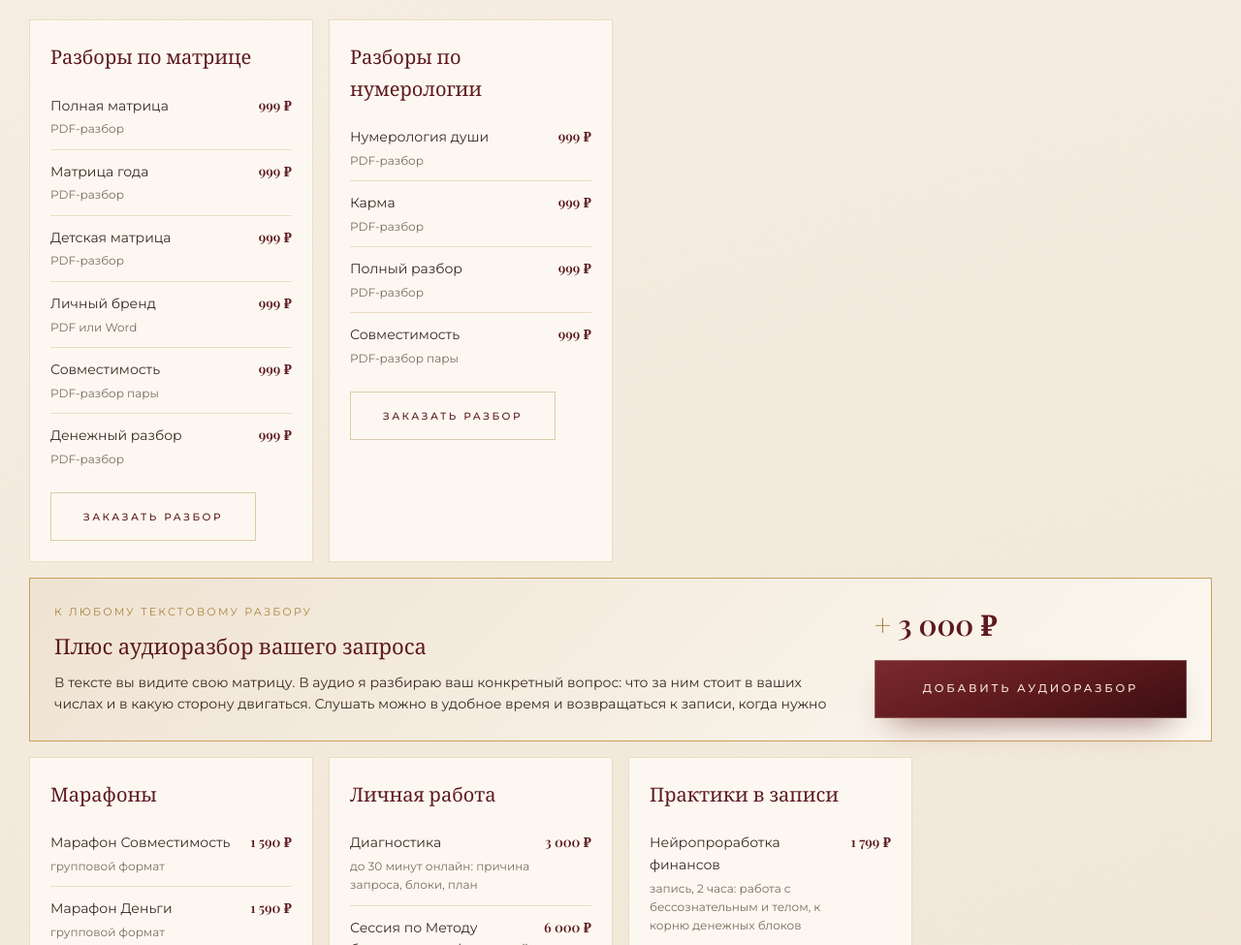
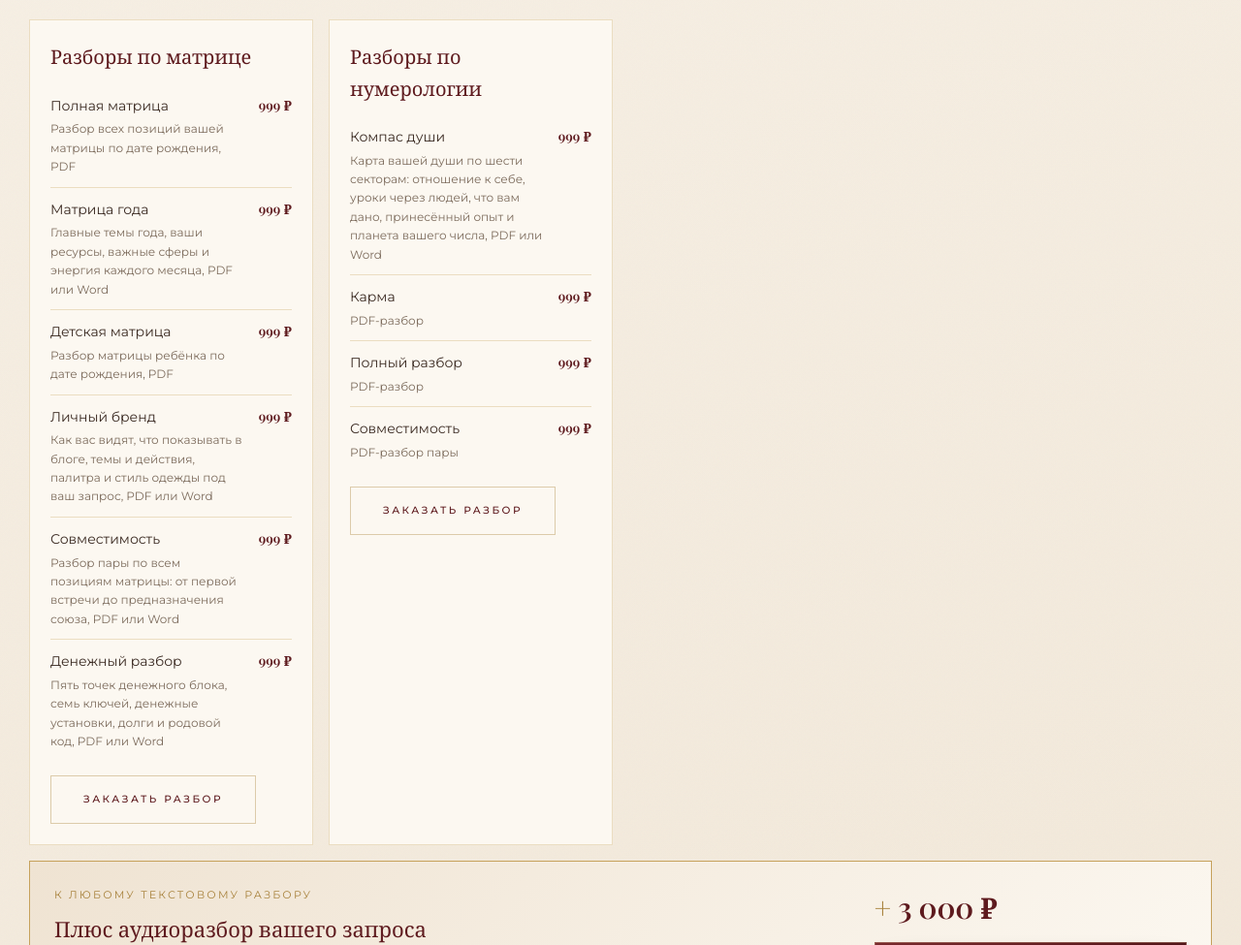
Before and after one commit to axis-axi/matrica, a plain HTML site: page index.html in a window 1280 px wide. Shown: the part 2900-3875 px from the top of the page at 97% size. Drawn offline with nearby package versions, Linux system fonts and the light colour scheme.

Commit message:
Описания разборов в прайсе, Нумерология души переименована в Компас души
Co-Authored-By: Claude Sonnet 5.5 <noreply@anthropic.com>

```diff
--- a/index.html
+++ b/index.html
@@ -1384,17 +1384,17 @@ html,body{margin:0;padding:0;background:#F7F1E8;}
       <div class="mx-price-groups">
         <div class="mx-pg">
           <h3>Разборы по матрице</h3>
-          <div class="mx-pg-row"><div>Полная матрица<small>PDF-разбор</small></div><b>999 ₽</b></div>
-          <div class="mx-pg-row"><div>Матрица года<small>PDF-разбор</small></div><b>999 ₽</b></div>
-          <div class="mx-pg-row"><div>Детская матрица<small>PDF-разбор</small></div><b>999 ₽</b></div>
-          <div class="mx-pg-row"><div>Личный бренд<small>PDF или Word</small></div><b>999 ₽</b></div>
-          <div class="mx-pg-row"><div>Совместимость<small>PDF-разбор пары</small></div><b>999 ₽</b></div>
-          <div class="mx-pg-row"><div>Денежный разбор<small>PDF-разбор</small></div><b>999 ₽</b></div>
+          <div class="mx-pg-row"><div>Полная матрица<small>Разбор всех позиций вашей матрицы по дате рождения, PDF</small></div><b>999 ₽</b></div>
+          <div class="mx-pg-row"><div>Матрица года<small>Главные темы года, ваши ресурсы, важные сферы и энергия каждого месяца, PDF или Word</small></div><b>999 ₽</b></div>
+          <div class="mx-pg-row"><div>Детская матрица<small>Разбор матрицы ребёнка по дате рождения, PDF</small></div><b>999 ₽</b></div>
+          <div class="mx-pg-row"><div>Личный бренд<small>Как вас видят, что показывать в блоге, темы и действия, палитра и стиль одежды под ваш запрос, PDF или Word</small></div><b>999 ₽</b></div>
+          <div class="mx-pg-row"><div>Совместимость<small>Разбор пары по всем позициям матрицы: от первой встречи до предназначения союза, PDF или Word</small></div><b>999 ₽</b></div>
+          <div class="mx-pg-row"><div>Денежный разбор<small>Пять точек денежного блока, семь ключей, денежные установки, долги и родовой код, PDF или Word</small></div><b>999 ₽</b></div>
           <a class="mx-btn mx-btn-ghost" href="https://t.me/nadyakuht" target="_blank" rel="noopener">Заказать разбор</a>
         </div>
         <div class="mx-pg">
           <h3>Разборы по нумерологии</h3>
-          <div class="mx-pg-row"><div>Нумерология души<small>PDF-разбор</small></div><b>999 ₽</b></div>
+          <div class="mx-pg-row"><div>Компас души<small>Карта вашей души по шести секторам: отношение к себе, уроки через людей, что вам дано, принесённый опыт и планета вашего числа, PDF или Word</small></div><b>999 ₽</b></div>
           <div class="mx-pg-row"><div>Карма<small>PDF-разбор</small></div><b>999 ₽</b></div>
           <div class="mx-pg-row"><div>Полный разбор<small>PDF-разбор</small></div><b>999 ₽</b></div>
           <div class="mx-pg-row"><div>Совместимость<small>PDF-разбор пары</small></div><b>999 ₽</b></div>
```
